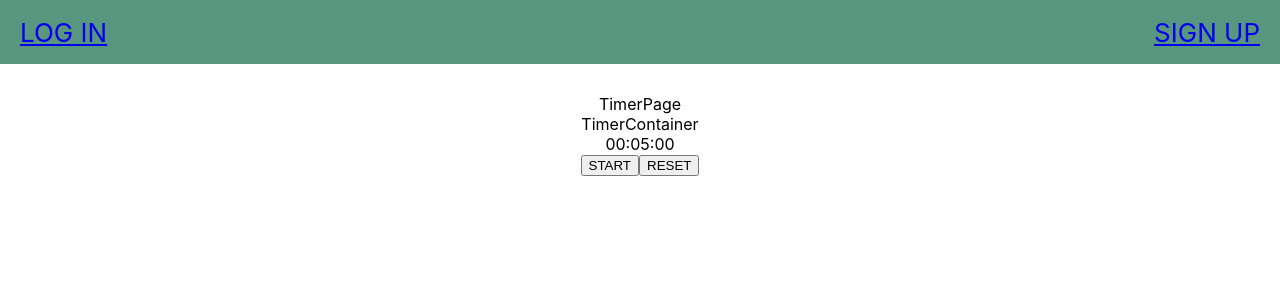
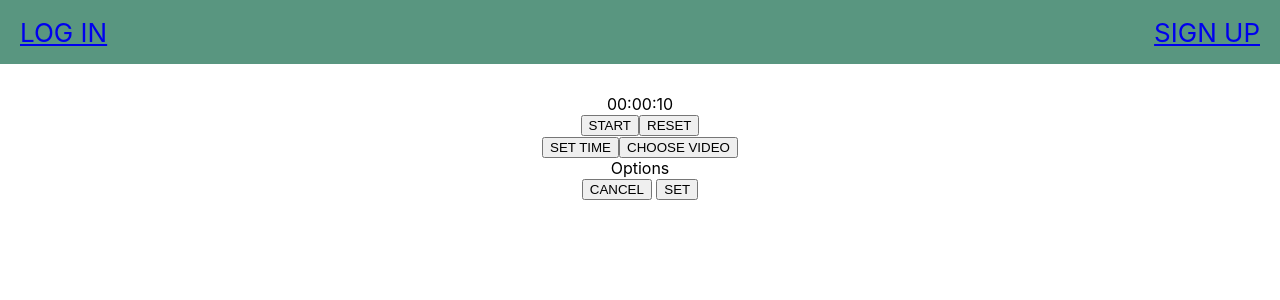
Before and after one commit to Loquen/sit, a React (Create React App) app: page /timer in a window 1280 px wide. Shown: the top 300 px of the page. Built offline with nearby package versions, Linux system fonts and the light colour scheme.

Commit message:
add modal and code cleanup

```diff
--- a/src/components/Modal/Modal.jsx
+++ b/src/components/Modal/Modal.jsx
@@ -1,11 +1,15 @@
-import React from 'react';
+import React from "react"
 
-const Modal = () => {
-  return (
-    <div>
-      Modal
-    </div>
-  );
+const Modal = (props) => {
+	return (
+		<div className="Modal">
+			<header>{props.title}</header>
+			<div>{props.children}</div>
+			<footer>
+				<button>CANCEL</button> <button>SET</button>
+			</footer>
+		</div>
+	)
 }
 
-export default Modal;
+export default Modal
--- a/src/components/Timer/Timer.jsx
+++ b/src/components/Timer/Timer.jsx
@@ -12,7 +12,7 @@ class Timer extends Component {
 
   handleTick = () => {
     // Ignore ticks?
-    if (!this.props.isTiming) return;
+    if (!this.props.isTiming || this.props.remainingTime <= 0) return;
     this.props.handleTimerUpdate();
   };
 
--- a/src/components/TimerContainer/TimerContainer.jsx
+++ b/src/components/TimerContainer/TimerContainer.jsx
@@ -5,7 +5,6 @@ class TimerContainer extends Component {
   render() {
     return (
       <div>
-        TimerContainer
         <Timer
           handleTimerUpdate={this.props.handleTimerUpdate}
           remainingTime={this.props.remainingTime}
--- a/src/pages/App/App.js
+++ b/src/pages/App/App.js
@@ -23,7 +23,7 @@ class App extends Component {
 
   getInitialState() {
     return {
-      remainingTime: 300,
+      remainingTime: 10,
       isTiming: false
     };
   }
@@ -102,11 +102,13 @@ class App extends Component {
           }/>
           <Route exact path='/timer' render={() =>
             <TimerPage
-              handleTimerUpdate={this.handleTimerUpdate}
               remainingTime={this.state.remainingTime}
               isTiming={this.state.isTiming}
+              resetTimer={this.resetTimer}
+              handleTimerUpdate={this.handleTimerUpdate}
               handleTimer={this.handleTimer}
-              resetTimer={this.resetTimer}
+              handleSetTime={this.handleSetTime}
+              handleSetVideo={this.handleSetVideo}
             />
           }/>
         </Switch>
--- a/src/pages/LoginPage/LoginPage.jsx
+++ b/src/pages/LoginPage/LoginPage.jsx
@@ -24,7 +24,7 @@ class LoginPage extends Component {
       // Let <App> know a user has signed up!
       this.props.handleSignupOrLogin();
       // Successfully signed up - show GamePage
-      this.props.history.push('/');
+      this.props.history.push('/timer');
     } catch (err) {
       // Use a modal or toast in your apps instead of alert
       alert('Invalid Credentials!');
--- a/src/pages/TimerPage/TimerPage.jsx
+++ b/src/pages/TimerPage/TimerPage.jsx
@@ -1,11 +1,11 @@
 import React, { Component } from 'react';
 import TimerContainer from '../../components/TimerContainer/TimerContainer';
+import Modal from '../../components/Modal/Modal';
 
 class TimerPage extends Component {
   render() {
     return (
       <div>
-        TimerPage
         <TimerContainer
           handleTimerUpdate={this.props.handleTimerUpdate}
           remainingTime={this.props.remainingTime}
@@ -13,6 +13,13 @@ class TimerPage extends Component {
           handleTimer={this.props.handleTimer}
           resetTimer={this.props.resetTimer}
         />
+        <div className="option-btns">
+          <button onClick={this.props.handleSetTime}>SET TIME</button>
+          <button onClick={this.props.handleSetVido}>CHOOSE VIDEO</button>
+        </div>
+        <Modal title="Options">
+
+        </Modal>
       </div>
     );
   }
```
Also changed, not shown: config/database.js (+5 -2 lines).
